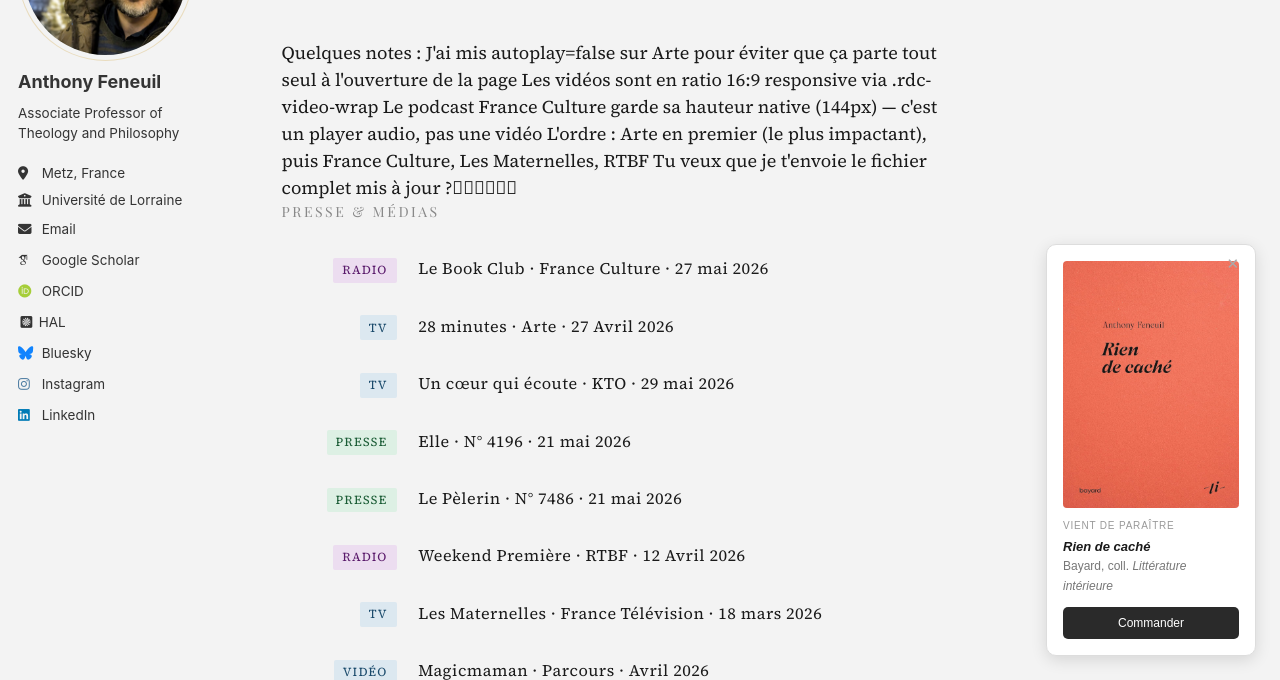
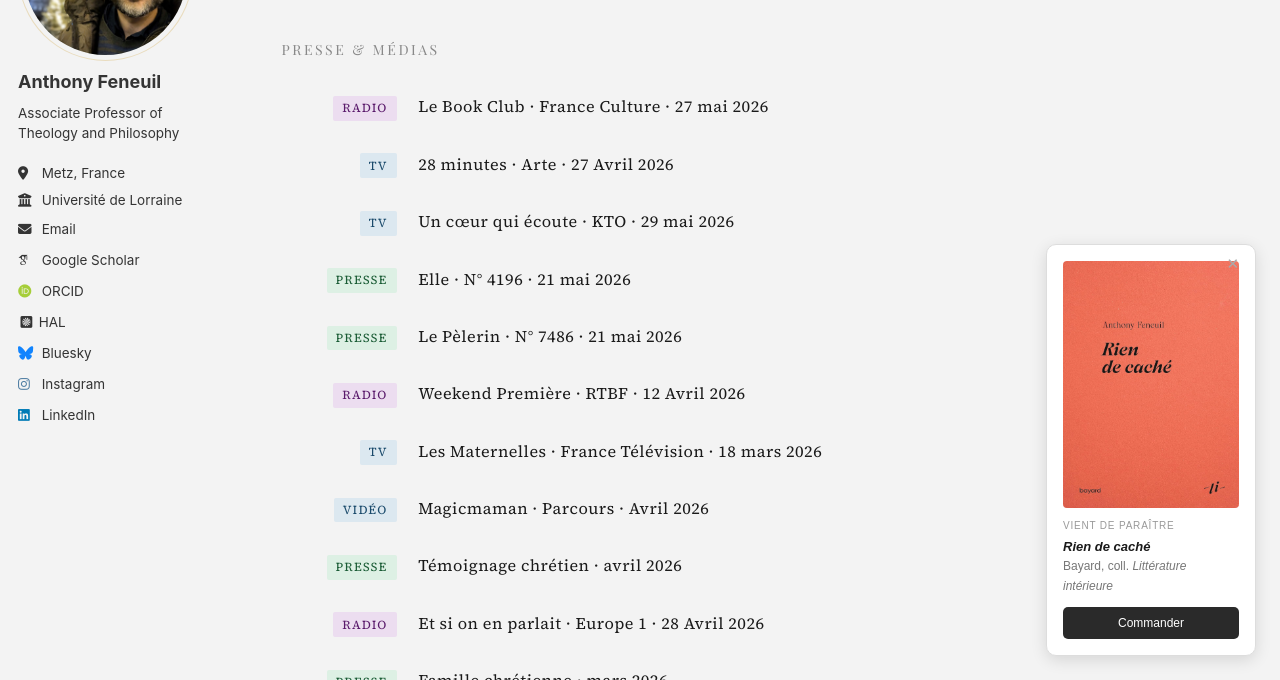
Before and after one commit to anfnl/anfnl.github.io, a Jekyll site: the page built from _pages/rien-de-cache.md, in a window 1280 px wide and 900 px high, scrolled down 1918 px, cut to the strip 220-900 px from the top of the window. Built offline with Jekyll 4.4.1, drawn with Linux system fonts in a browser that asks for light colours; some web fonts are replaced; a script that is not in the unit is left out.

Commit message:
Update rien-de-cache.md

```diff
--- a/_pages/rien-de-cache.md
+++ b/_pages/rien-de-cache.md
@@ -106,15 +106,6 @@
 <iframe allowfullscreen="true" allow="encrypted-media" scrolling="no" frameborder="0" src="https://auvio.rtbf.be/embed/generic/content/media/3460192"></iframe>
 </div>
 </div>
-Quelques notes :
-
-J'ai mis autoplay=false sur Arte pour éviter que ça parte tout seul à l'ouverture de la page
-Les vidéos sont en ratio 16:9 responsive via .rdc-video-wrap
-Le podcast France Culture garde sa hauteur native (144px) — c'est un player audio, pas une vidéo
-L'ordre : Arte en premier (le plus impactant), puis France Culture, Les Maternelles, RTBF
-
-Tu veux que je t'envoie le fichier complet mis à jour ?
-
 
 <p class="rdc-section-title">Presse &amp; Médias</p>
 
```
